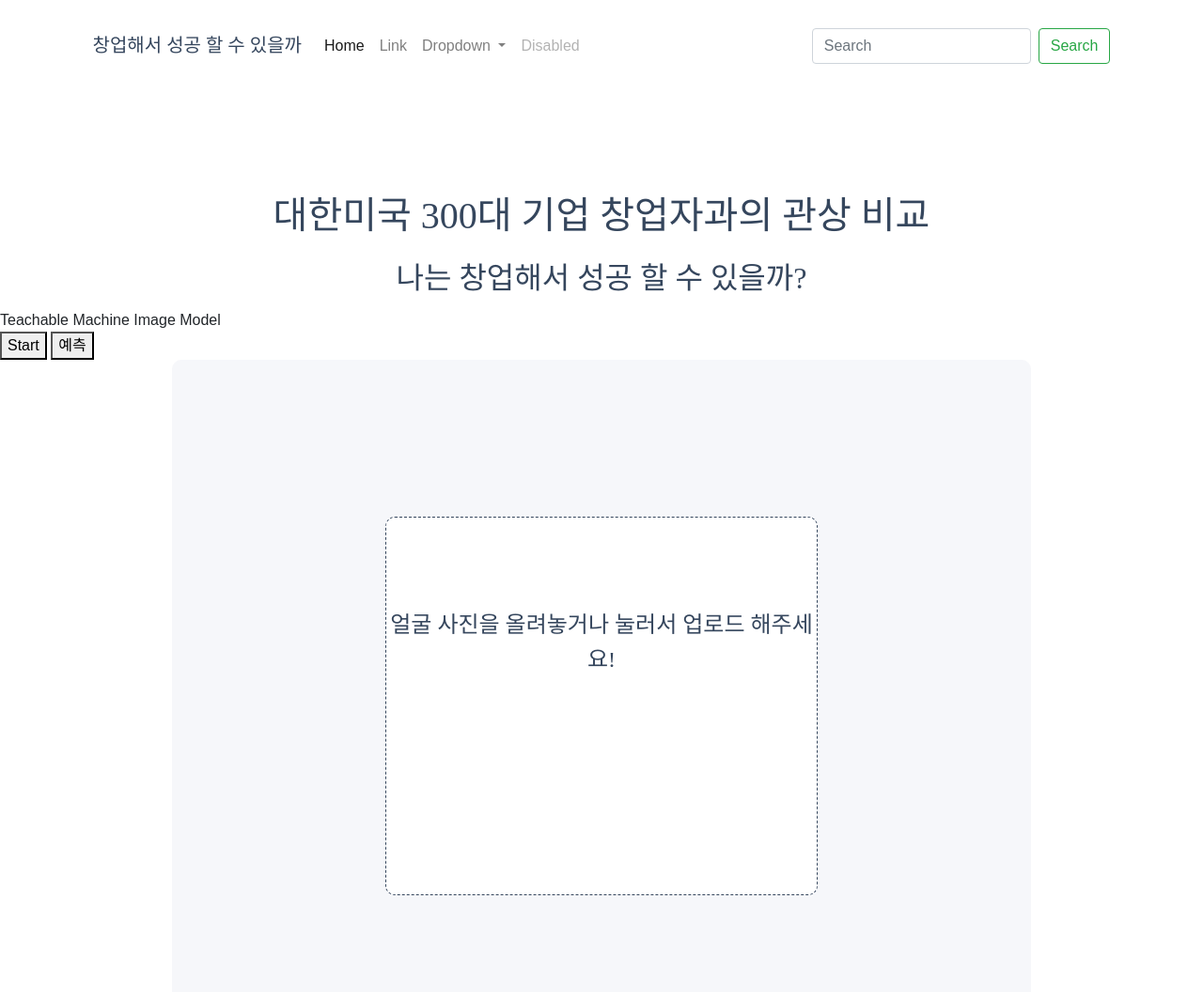
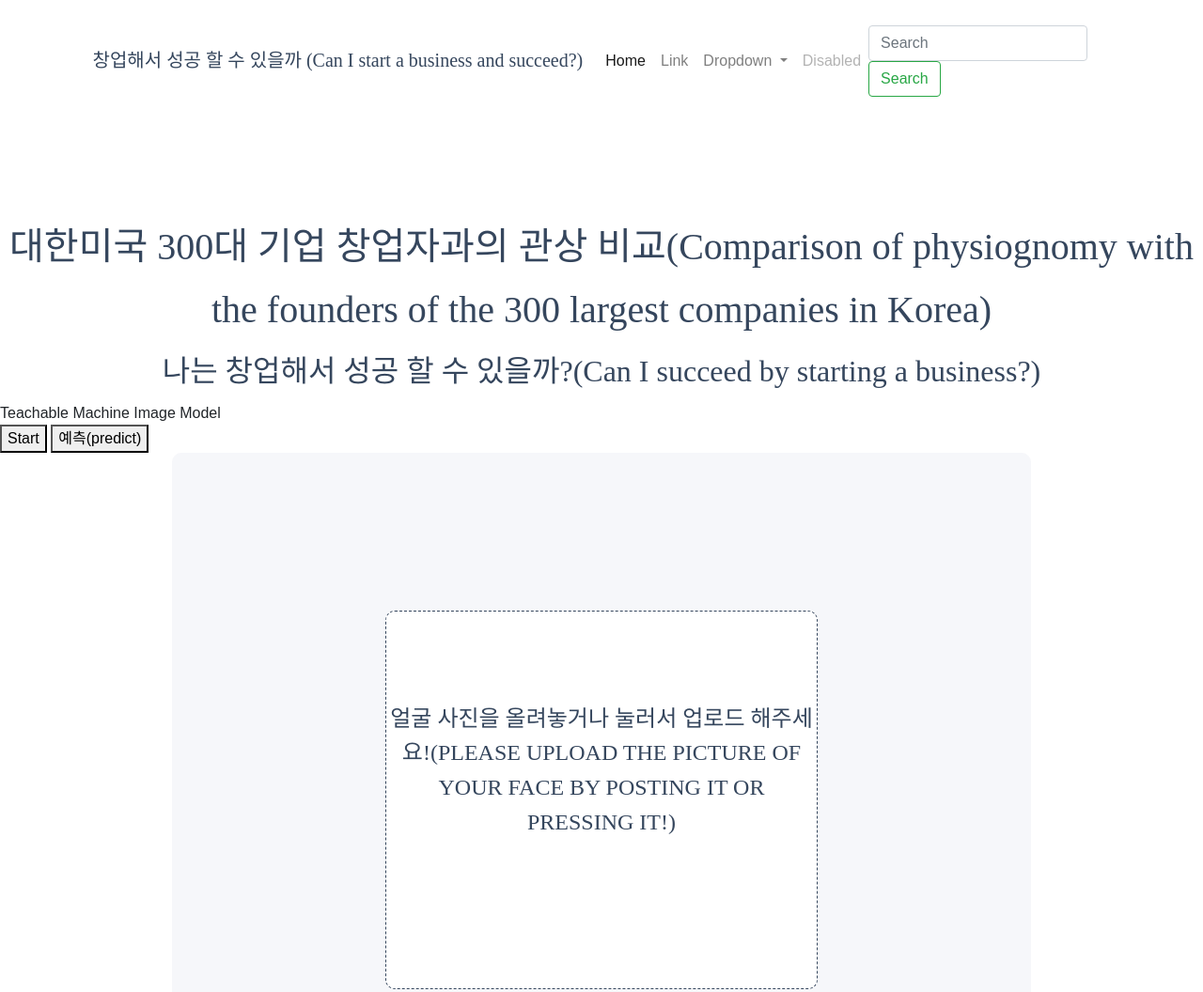
Before and after one commit to chjwon/company_president, a plain HTML site: page index.html in a window 1280 px wide. Shown: the whole page at 94% size. Drawn offline with nearby package versions, Linux system fonts and the light colour scheme.

Commit message:
add english sub

```diff
--- a/index.html
+++ b/index.html
@@ -10,13 +10,13 @@
 	<!-- Bootstrap CSS -->
 	<link rel="stylesheet" href="https://stackpath.bootstrapcdn.com/bootstrap/4.5.0/css/bootstrap.min.css" integrity="sha384-9aIt2nRpC12Uk9gS9baDl411NQApFmC26EwAOH8WgZl5MYYxFfc+NcPb1dKGj7Sk" crossorigin="anonymous">
 
-	<title>창업해도 될까...?</title>
+	<title>창업해도 될까...? (Can I start a business...?) </title>
 	<link rel="stylesheet" href="style.css">
 </head>
 
 <body>
 	<nav class="navbar navbar-expand-lg navbar-light nav-distance">
-		<a class="navbar-brand" href="#">창업해서 성공 할 수 있을까</a>
+		<a class="navbar-brand" href="#">창업해서 성공 할 수 있을까 (Can I start a business and succeed?)</a>
 		<button class="navbar-toggler" type="button" data-toggle="collapse" data-target="#navbarSupportedContent" aria-controls="navbarSupportedContent" aria-expanded="false" aria-label="Toggle navigation">
 			<span class="navbar-toggler-icon"></span>
 		</button>
@@ -54,15 +54,15 @@
 	</nav>
 
 	<section class="section">
-		<h1 class="title">대한미국 300대 기업 창업자과의 관상 비교</h1>
-		<h2 class="subtitle">나는 창업해서 성공 할 수 있을까?</h2>
+		<h1 class="title">대한미국 300대 기업 창업자과의 관상 비교(Comparison of physiognomy with the founders of the 300 largest companies in Korea)</h1>
+		<h2 class="subtitle">나는 창업해서 성공 할 수 있을까?(Can I succeed by starting a business?)</h2>
 	</section>
 
 
 
 	<div>Teachable Machine Image Model</div>
 	<button type="button" onclick="init()">Start</button>
-	<button type="button" onclick="predict()">예측</button>
+	<button type="button" onclick="predict()">예측(predict)</button>
 	<script class="jsbin" src="https://ajax.googleapis.com/ajax/libs/jquery/1/jquery.min.js"></script>
 	<div class="container file-upload">
 		<!-- <button class="file-upload-btn" type="button" onclick="$('.file-upload-input').trigger( 'click' )">Add Image</button> -->
@@ -70,7 +70,7 @@
 		<div class="image-upload-wrap">
 			<input class="file-upload-input" type='file' onchange="readURL(this);" accept="image/*" />
 			<div class="drag-text">
-				<h3 class="mt-5 pt-5  upload-text">얼굴 사진을 올려놓거나 눌러서 업로드 해주세요!</h3>
+				<h3 class="mt-5 pt-5  upload-text">얼굴 사진을 올려놓거나 눌러서 업로드 해주세요!(Please upload the picture of your face by posting it or pressing it!)</h3>
 			</div>
 		</div>
 		<div class="file-upload-content">
```
